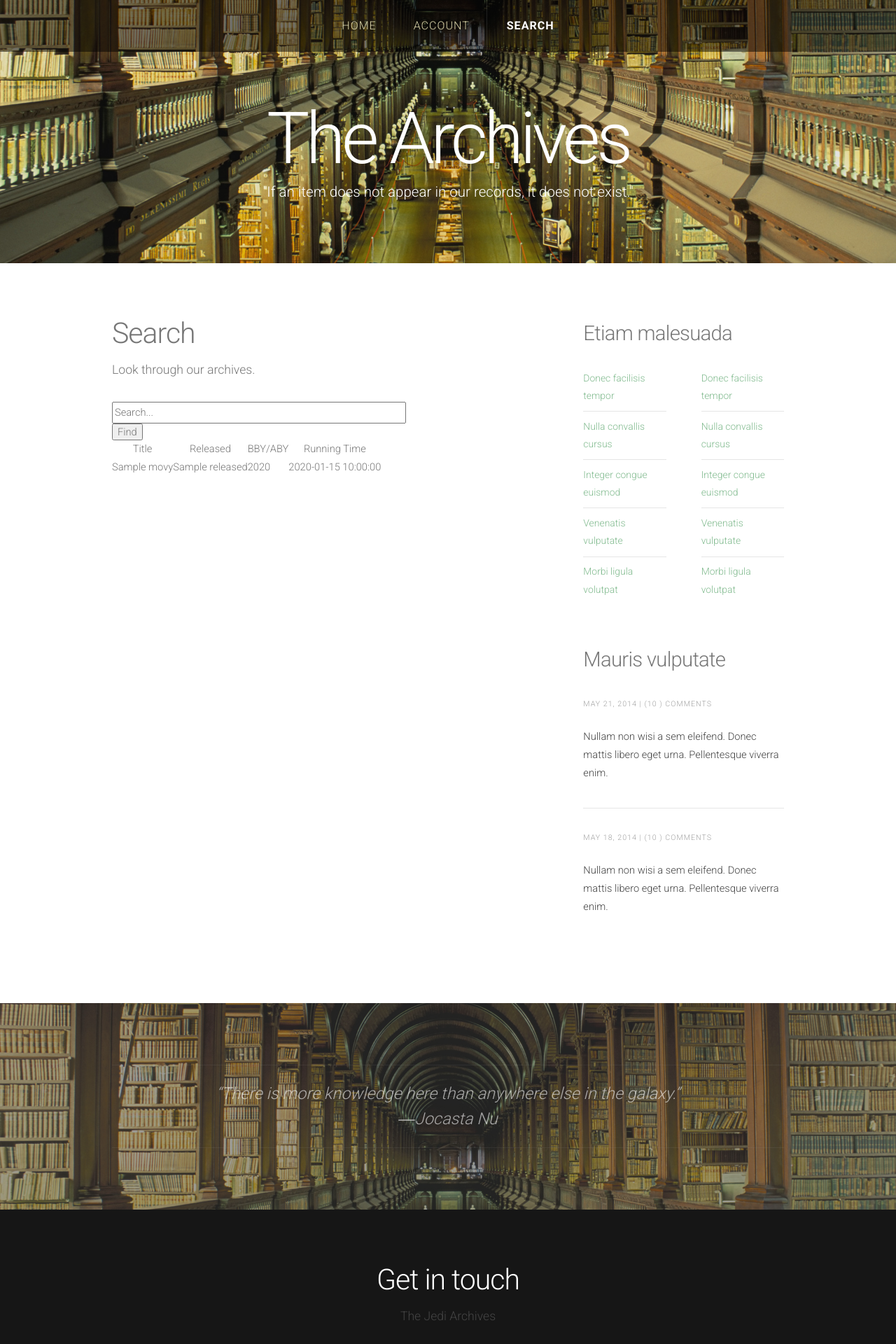
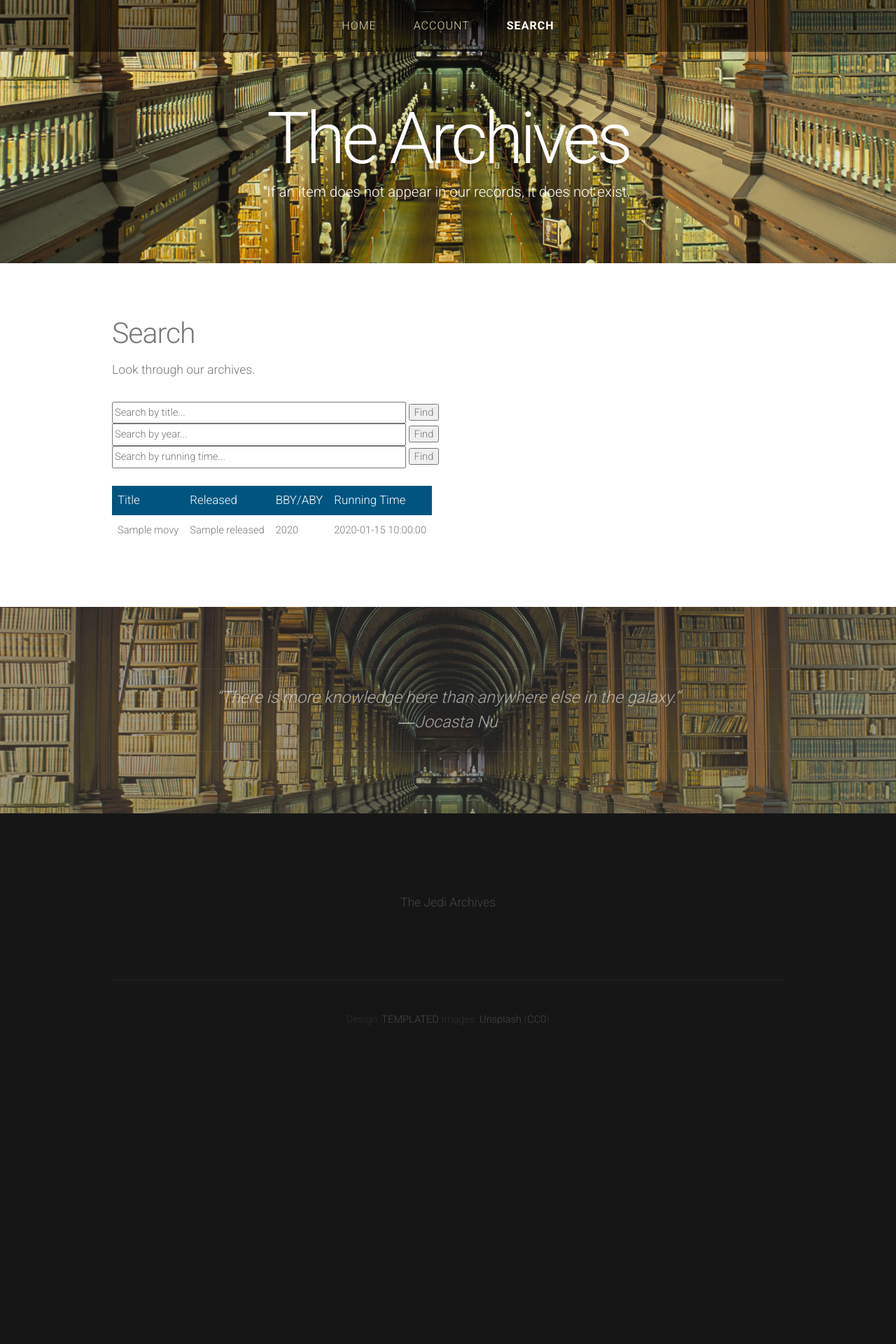
Before and after one commit to KebertXela87/sql-project, a Flask app: page /search in a window 1280 px wide. Shown: the top 1920 px of the page at 70% size. After the commit the page ends 1464 px from the top, so only its background shows below. Run offline with Flask 2, Linux system fonts and the light colour scheme; a database or web service that is not in the repository returns one stand-in record (values such as "Sample title"); parts of the project's set-up code (start-up, migrations or seed data) failed here and were passed over; some libraries are stand-ins or nearby versions.

Commit message:
Added search bars to search page.

```diff
--- a/server.py
+++ b/server.py
@@ -114,16 +114,33 @@ def search():
     cur = db.cursor(cursor_factory=psycopg2.extras.DictCursor)
     global currentUser
     if request.method == 'POST':
-        searchTerm = request.form['searchTerm']
+        searchTerm = ''
 
-        searchCats = ['title', 'bby_aby_year', 'running_time']
-        for cat in searchCats:
-            cur.execute("SELECT * FROM movies WHERE UPPER(" + cat + ") LIKE UPPER(%s);", (searchTerm,))
-            results = cur.fetchall()
-            print "Printing results: "
-            print results
-            if(len(results) > 0):
-                return render_template('search.html', currentPage='search', results=results,  nosearch='false', user=currentUser)
+        print request.form['titleSearch']
+        print request.form['yearSearch']
+        print request.form['timeSearch']
+
+        if request.form['titleSearch']:
+            print "in titlesearch"
+            searchTerm = request.form['titleSearch']
+            print "searchTerm: " + searchTerm
+            cur.execute("SELECT * FROM movies WHERE UPPER(title) LIKE UPPER(%s);", ("%%" + searchTerm + "%%",))
+        elif request.form['yearSearch']:
+            print "in year search"
+            searchTerm = request.form['yearSearch']
+            print "searchTerm: " + searchTerm
+            cur.execute("SELECT * FROM movies WHERE bby_aby_year LIKE %s;", ("%%" + searchTerm + "%%",))
+        elif request.form['timeSearch']:
+            print "in time search"
+            searchTerm = request.form['timeSearch']
+            print "searchTerm: " + searchTerm
+            cur.execute("SELECT * FROM movies WHERE running_time LIKE %s;", ("%" + searchTerm + "%",))
+
+        results = cur.fetchall()
+        print "Printing results: "
+        print results
+        if(len(results) > 0):
+            return render_template('search.html', currentPage='search', results=results,  nosearch='false', user=currentUser)
 
         return render_template('search.html', currentPage='search', results='',  nosearch='false', user=currentUser)
 
--- /dev/null
+++ b/static/css/style2.css
@@ -0,0 +1,15 @@
+.resultsTable td {
+	text-align: left;
+	vertical-align: top;
+	padding: 8px;
+	border-top: 1px solid white;
+}
+
+.resultsTable th {
+	font-size: 1.15em;
+	background-color: #005580;
+	color: white;
+	text-align: left;
+	vertical-align: top;
+	padding: 8px;
+}
--- a/templates/index.html
+++ b/templates/index.html
@@ -9,7 +9,7 @@
 				<header>
 					<h2>Welcome to The Archives</h2>
 				</header>
-				<p>This is <strong>The Archives</strong>, a responsive HTML5 site template freebie by <a href="http://templated.co">TEMPLATED</a>. Released for free under the <a href="http://templated.co/license">Creative Commons Attribution</a> license, so use it for whatever (personal or commercial) &ndash; just give us credit! Check out more of our stuff at <a href="http://templated.co">our site</a> or follow us on <a href="http://twitter.com/templatedco">Twitter</a>.</p>
+				<p>This is <strong>The Archives</strong>, an online source for information regarding the expanded universe of Star Wars.</p>
 				<hr />
 				<div class="row">
 					<section class="6u">
--- a/templates/layout.html
+++ b/templates/layout.html
@@ -15,6 +15,7 @@
 			<link rel="stylesheet" href="static/css/style.css" />
 			<link rel="stylesheet" href="static/css/style-desktop.css" />
 		</noscript>
+		<link rel="stylesheet" href="static/css/style2.css" />
 	</head>
 	<body {%if currentpage == 'home' %}class="homepage"{% endif %}>
 
@@ -58,15 +59,8 @@
 			<div class="container">
 				<section>
 					<header>
-						<h2>Get in touch</h2>
 						<span class="byline">The Jedi Archives</span>
 					</header>
-					<ul class="contact">
-						<li><a href="#" class="fa fa-twitter"><span>Twitter</span></a></li>
-						<li class="active"><a href="#" class="fa fa-facebook"><span>Facebook</span></a></li>
-						<li><a href="#" class="fa fa-dribbble"><span>Pinterest</span></a></li>
-						<li><a href="#" class="fa fa-tumblr"><span>Google+</span></a></li>
-					</ul>
 				</section>
 			</div>
 		</div>
--- a/templates/search.html
+++ b/templates/search.html
@@ -15,13 +15,19 @@
 								<span class="byline">Look through our archives.</span>
 							</header>
 							<form method="POST" action="/search">
-							    <input type="text" name="searchTerm" size='50' placeholder="Search..." />
+							    <input type="text" name="titleSearch" size='50' placeholder="Search by title..." />
+							    <input type="submit" value="Find" />
 							    <br />
+							    <input type="text" name="yearSearch" size='50' placeholder="Search by year..." />
+							    <input type="submit" value="Find" />
+							    <br />
+							    <input type="text" name="timeSearch" size='50' placeholder="Search by running time..." />
 							    <input type="submit" value="Find" />
 							</form>
 
+						<br />
 						{% if nosearch == 'GET' %}
-			                <table>
+			                <table class="resultsTable">
 							    <tr>
 							        <th>Title</th><th>Released</th><th>BBY/ABY</th><th>Running Time</th>
 							    </tr>
@@ -32,7 +38,7 @@
 							    {% endfor %}
 							</table>
 		                {% elif results != '' %}
-							<table>
+							<table class="resultsTable">
 							    <tr>
 							        <th>Title</th><th>Released</th><th>BBY/ABY</th><th>Running Time</th>
 							    </tr>
@@ -54,6 +60,7 @@
 
 					<!-- Sidebar -->
 					<div id="sidebar" class="4u">
+						<!--
 						<section>
 							<header>
 								<h2>Etiam malesuada</h2>
@@ -94,6 +101,7 @@
 								</li>
 							</ul>
 						</section>
+						-->
 					</div>
 
 				</div>
```
Also changed, not shown: static/css/style.css (line endings or trailing spaces).
